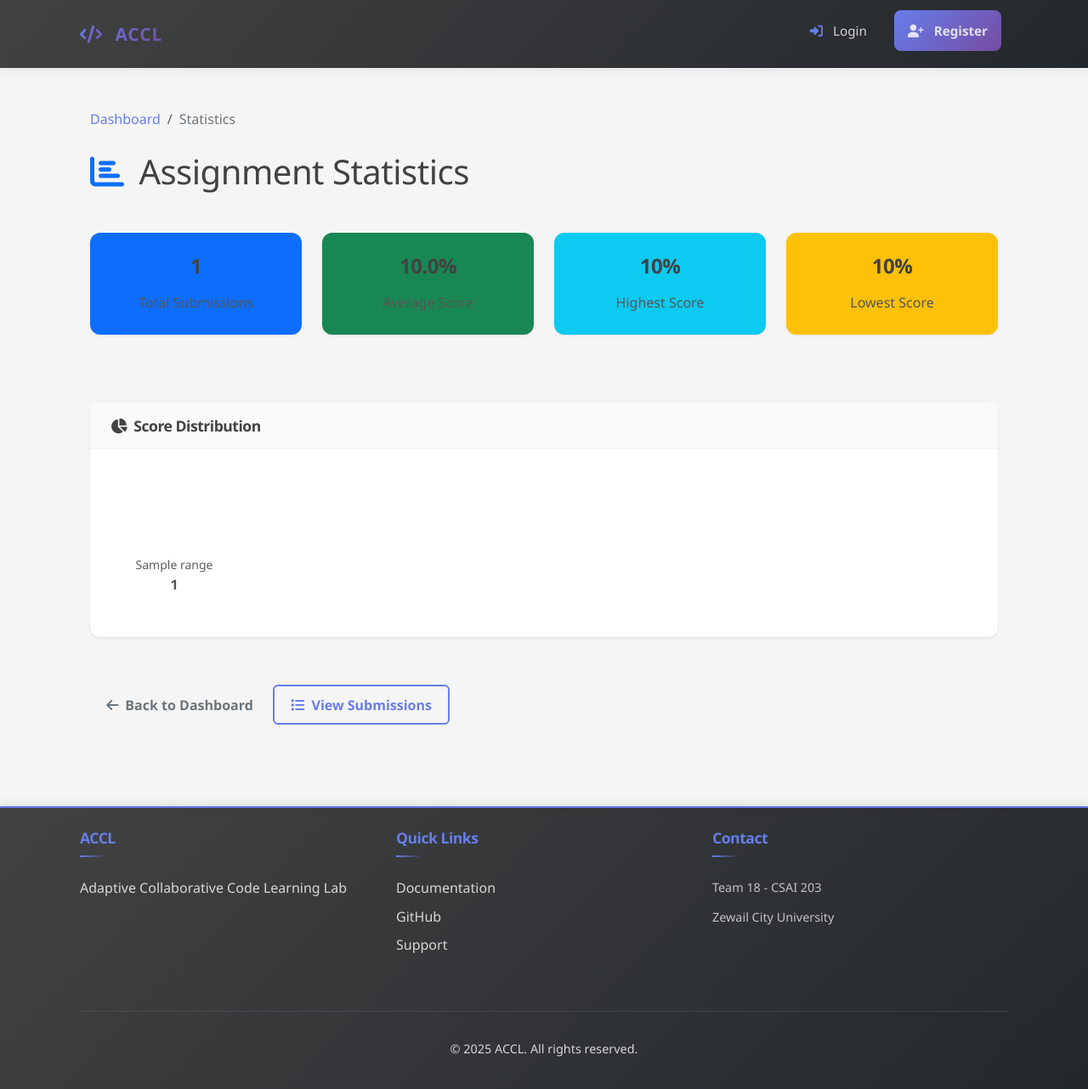
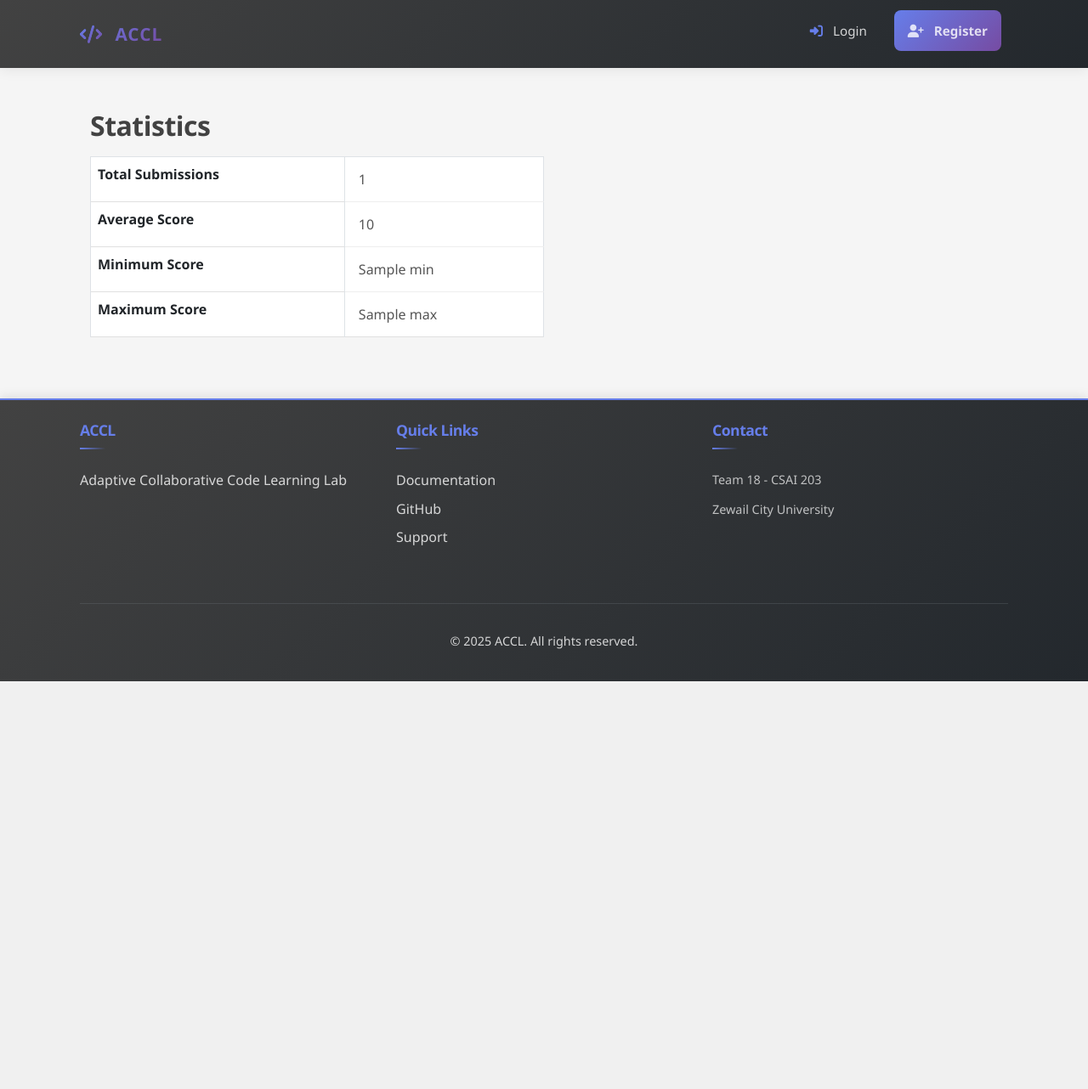
Before and after one commit to amr-yasser226/adaptive-code-lab, a Flask app: template src/web/templates/assignment/statistics.html in a window 1280 px wide. Shown: the whole page at 85% size. After the commit the page ends 802 px from the top, so only its background shows below. Run offline with Flask 3, Linux system fonts and the light colour scheme; the template is opened without the code that fills it: most values are stand-ins (such as "Sample title", 1, 10 or a date in 2020); some libraries are stand-ins or nearby versions.

Commit message:
Added the statistical html needed for the assignment

```diff
--- a/src/web/templates/assignment/statistics.html
+++ b/src/web/templates/assignment/statistics.html
@@ -1,97 +1,27 @@
 {% extends "base.html" %}
-
-{% block title %}Statistics - Assignment {{ assignment_id }}{% endblock %}
+{% block title %}Assignment Statistics{% endblock %}
 
 {% block content %}
-<div class="container py-4">
-    <div class="row mb-4">
-        <div class="col-12">
-            <nav aria-label="breadcrumb">
-                <ol class="breadcrumb">
-                    <li class="breadcrumb-item"><a href="{{ url_for('instructor.dashboard') }}">Dashboard</a></li>
-                    <li class="breadcrumb-item active">Statistics</li>
-                </ol>
-            </nav>
-            <h1 class="display-6">
-                <i class="fas fa-chart-bar text-primary me-2"></i>
-                Assignment Statistics
-            </h1>
-        </div>
-    </div>
+<div class="container mt-4">
+    <h2>Statistics</h2>
 
-    <div class="row g-4">
-        <div class="col-md-3">
-            <div class="card bg-primary text-white">
-                <div class="card-body text-center">
-                    <h3>{{ stats.total_submissions if stats.total_submissions else 0 }}</h3>
-                    <p class="mb-0">Total Submissions</p>
-                </div>
-            </div>
-        </div>
-        <div class="col-md-3">
-            <div class="card bg-success text-white">
-                <div class="card-body text-center">
-                    <h3>{{ "%.1f"|format(stats.avg_score if stats.avg_score else 0) }}%</h3>
-                    <p class="mb-0">Average Score</p>
-                </div>
-            </div>
-        </div>
-        <div class="col-md-3">
-            <div class="card bg-info text-white">
-                <div class="card-body text-center">
-                    <h3>{{ stats.highest_score if stats.highest_score else 0 }}%</h3>
-                    <p class="mb-0">Highest Score</p>
-                </div>
-            </div>
-        </div>
-        <div class="col-md-3">
-            <div class="card bg-warning text-dark">
-                <div class="card-body text-center">
-                    <h3>{{ stats.lowest_score if stats.lowest_score else 0 }}%</h3>
-                    <p class="mb-0">Lowest Score</p>
-                </div>
-            </div>
-        </div>
-    </div>
-
-    <div class="row mt-4">
-        <div class="col-12">
-            <div class="card shadow-sm">
-                <div class="card-header">
-                    <h5 class="mb-0"><i class="fas fa-chart-pie me-2"></i>Score Distribution</h5>
-                </div>
-                <div class="card-body">
-                    {% if stats.distribution %}
-                    <div class="row">
-                        {% for range, count in stats.distribution.items() %}
-                        <div class="col-md-2 text-center mb-3">
-                            <div class="progress"
-                                style="height: 100px; writing-mode: vertical-lr; transform: rotate(180deg);">
-                                <div class="progress-bar bg-primary"
-                                    style="height: {{ (count / stats.total_submissions * 100) if stats.total_submissions else 0 }}%">
-                                </div>
-                            </div>
-                            <small class="text-muted">{{ range }}</small>
-                            <p class="mb-0"><strong>{{ count }}</strong></p>
-                        </div>
-                        {% endfor %}
-                    </div>
-                    {% else %}
-                    <p class="text-muted text-center">No data available yet.</p>
-                    {% endif %}
-                </div>
-            </div>
-        </div>
-    </div>
-
-    <div class="mt-4">
-        <a href="{{ url_for('instructor.dashboard') }}" class="btn btn-outline-secondary">
-            <i class="fas fa-arrow-left me-1"></i> Back to Dashboard
-        </a>
-        <a href="{{ url_for('assignment.view_submissions', assignment_id=assignment_id) }}"
-            class="btn btn-outline-primary">
-            <i class="fas fa-list me-1"></i> View Submissions
-        </a>
-    </div>
+    <table class="table table-bordered w-50">
+        <tr>
+            <th>Total Submissions</th>
+            <td>{{ stats.count }}</td>
+        </tr>
+        <tr>
+            <th>Average Score</th>
+            <td>{{ stats.average }}</td>
+        </tr>
+        <tr>
+            <th>Minimum Score</th>
+            <td>{{ stats.min }}</td>
+        </tr>
+        <tr>
+            <th>Maximum Score</th>
+            <td>{{ stats.max }}</td>
+        </tr>
+    </table>
 </div>
 {% endblock %}
```
